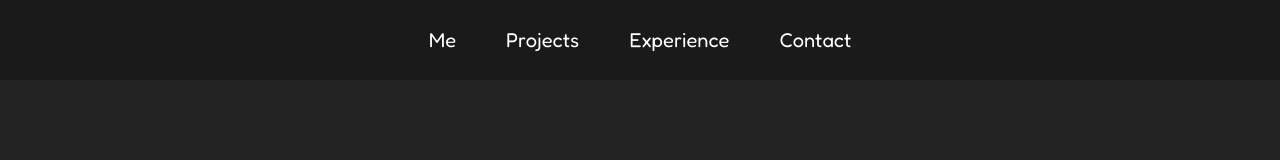
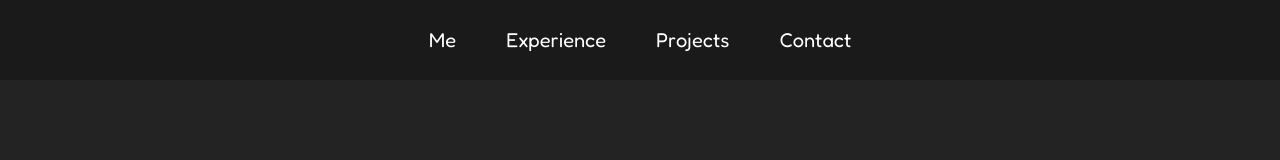
Before and after one commit to Jozefpv/newportafolio, a React (Vite) app: page / in a window 1280 px wide. Shown: the top 160 px of the page. Built offline with nearby package versions, Linux system fonts and the light colour scheme.

Commit message:
correccion en el orden del navbar

```diff
--- a/src/components/navbar/Navbar.jsx
+++ b/src/components/navbar/Navbar.jsx
@@ -26,10 +26,10 @@ function Navbar() {
           <Link to="meSection" smooth={true} duration={500}>Me</Link>
         </li>
         <li className='option'>
-          <Link to="projectsSection" smooth={true} duration={500}>Projects</Link>
+          <Link to="experienceSection" smooth={true} duration={500}>Experience</Link>
         </li>
         <li className='option'>
-          <Link to="experienceSection" smooth={true} duration={500}>Experience</Link>
+          <Link to="projectsSection" smooth={true} duration={500}>Projects</Link>
         </li>
         <li className='option'>
           <Link to="contactSection" smooth={true} duration={500}>Contact</Link>
```
